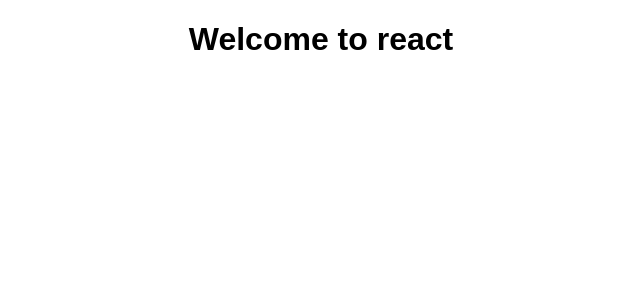
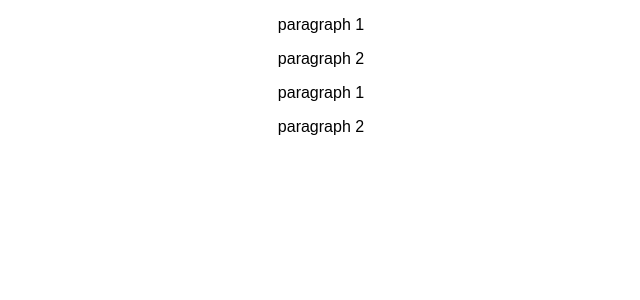
Before and after one commit to nsaravanan27/react-hands-on-projects, a React (Create React App) app in the folder assignment-1/: page / in a window 1280 px wide. Shown: the top 300 px of the page, without its empty margins (319-959 px from the left). Built offline with nearby package versions, Linux system fonts and the light colour scheme.

Commit message:
task3:Output multiple UserOutput components in the App component (any paragraph texts of your choice)

```diff
--- a/assignment-1/src/App.js
+++ b/assignment-1/src/App.js
@@ -1,11 +1,13 @@
 import React, { Component } from 'react';
 import './App.css';
+import UserOutput from './component/UserOutput';
 
 class App extends Component {
   render() {
     return (
       <div className="App">
-        <h1>Welcome to react</h1>
+        <UserOutput/>
+        <UserOutput/>
       </div>
     );
   }
--- a/assignment-1/src/component/UserInput.js
+++ b/assignment-1/src/component/UserInput.js
@@ -1,3 +1,5 @@
+import React from 'react';
+
 function UserInput() {
     return (<div>
         <input type='text'/>
--- a/assignment-1/src/component/UserOutput.js
+++ b/assignment-1/src/component/UserOutput.js
@@ -1,3 +1,5 @@
+import React from 'react';
+
 function UserOutput() {
     return (<div>
         <p>paragraph 1</p>
```
